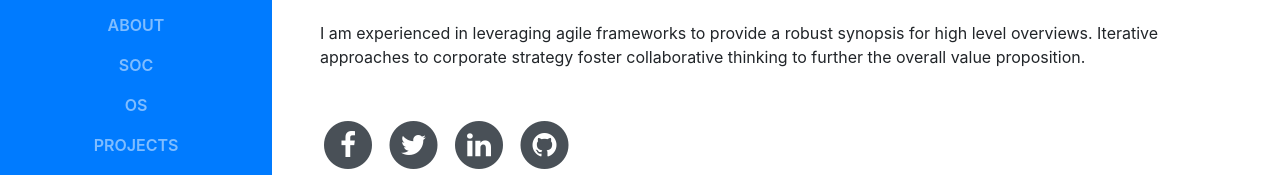
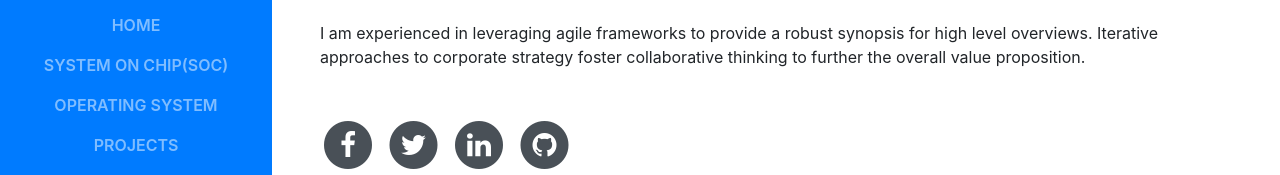
Before and after one commit to buildlinux/buildlinux.github.io, a website with bundled scripts: page index.html in a window 1280 px wide. Shown: the part 367-542 px from the top of the page. Built offline with nearby package versions, Linux system fonts and the light colour scheme; a web font is replaced by a local one.

Commit message:
profile image

```diff
--- a/index.html
+++ b/index.html
@@ -41,13 +41,13 @@
     <div class="collapse navbar-collapse" id="navbarSupportedContent">
       <ul class="navbar-nav">
         <li class="nav-item">
-          <a class="nav-link js-scroll-trigger" href="#about">About</a>
+          <a class="nav-link js-scroll-trigger" href="#about">Home</a>
         </li>
         <li class="nav-item">
-          <a class="nav-link js-scroll-trigger" href="#experience">SoC</a>
+          <a class="nav-link js-scroll-trigger" href="#experience">System on Chip(SoC) </a>
         </li>
         <li class="nav-item">
-          <a class="nav-link js-scroll-trigger" href="#education">OS</a>
+          <a class="nav-link js-scroll-trigger" href="#education">Operating System </a>
         </li>
         <li class="nav-item">
           <a class="nav-link js-scroll-trigger" href="#skills">Projects</a>
```
Also changed, not shown: img/profile.jpg.
